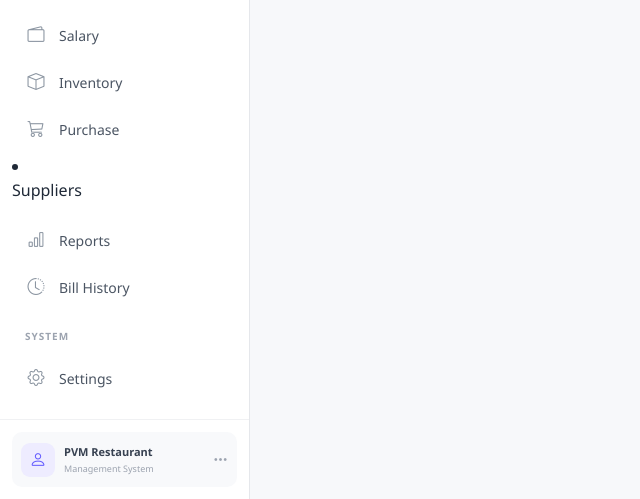
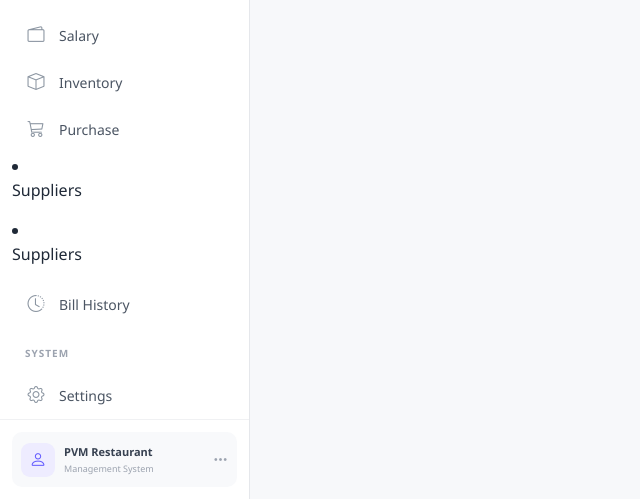
Before and after one commit to sachin-meethal/pvm, a Django app: page /attendance/ in a window 1280 px wide. Shown: the part 301-800 px from the top of the page, without its empty margins (0-640 px from the left). Run offline with Django 5.2, Linux system fonts and the light colour scheme; data that the repository does not hold is empty.

Commit message:
Add suppliers link to sidebar

```diff
--- a/templates/base/sidebar.html
+++ b/templates/base/sidebar.html
@@ -85,12 +85,12 @@
         </li>
 
 
-        <a href="/suppliers/" class="pvm-menu-item">
-
-            <i class="bi bi-bar-chart"></i>
-            <span>Reports</span>
-
-        </a>
+        <li class="nav-item">
+            <a href="{% url 'suppliers:list' %}" class="nav-link">
+                <i class="nav-icon fas fa-truck"></i>
+                <p>Suppliers</p>
+            </a>
+        </li>
 
 
         <a href="/billing/history/" class="pvm-menu-item {% if '/billing/history/' in request.path %}active{% endif %}">
```
